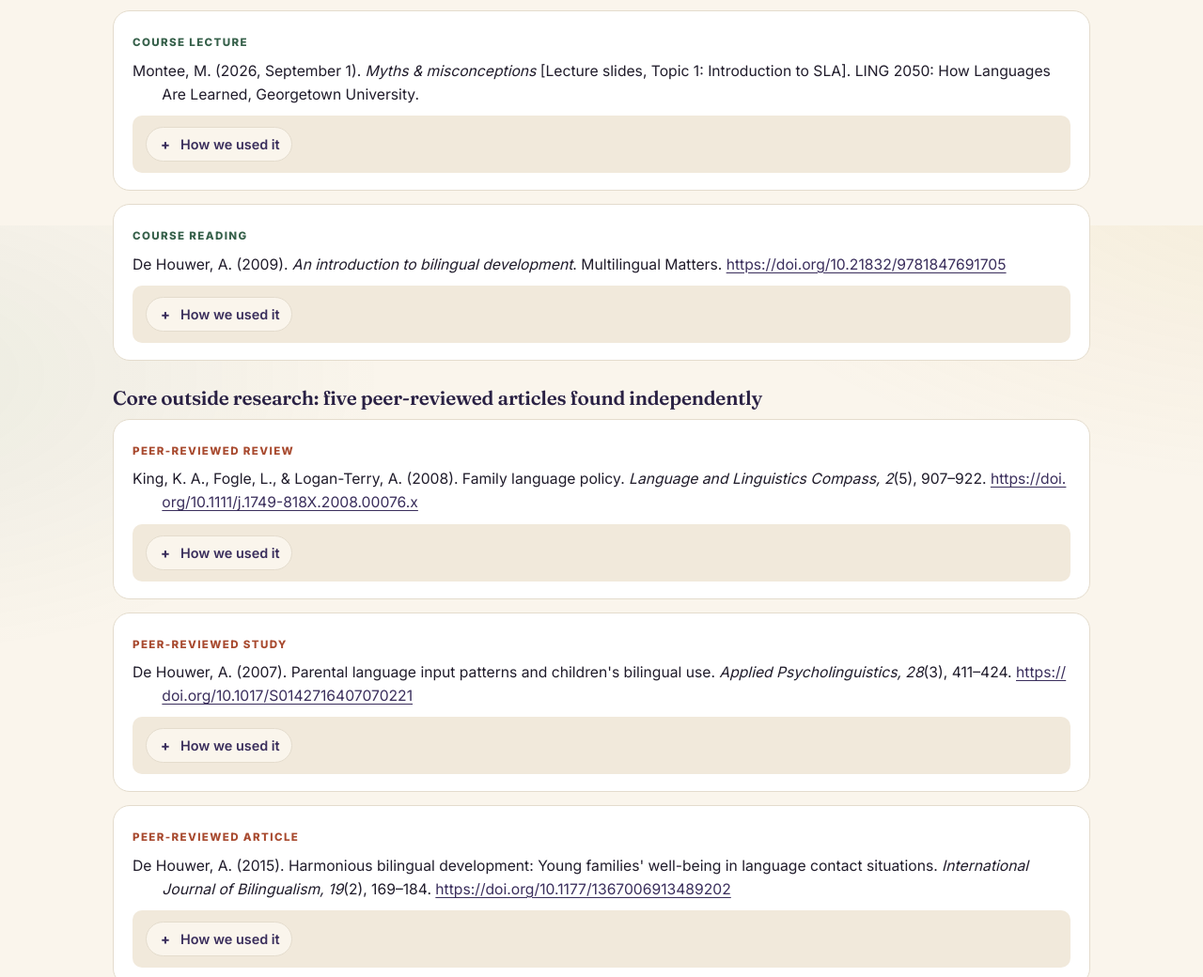
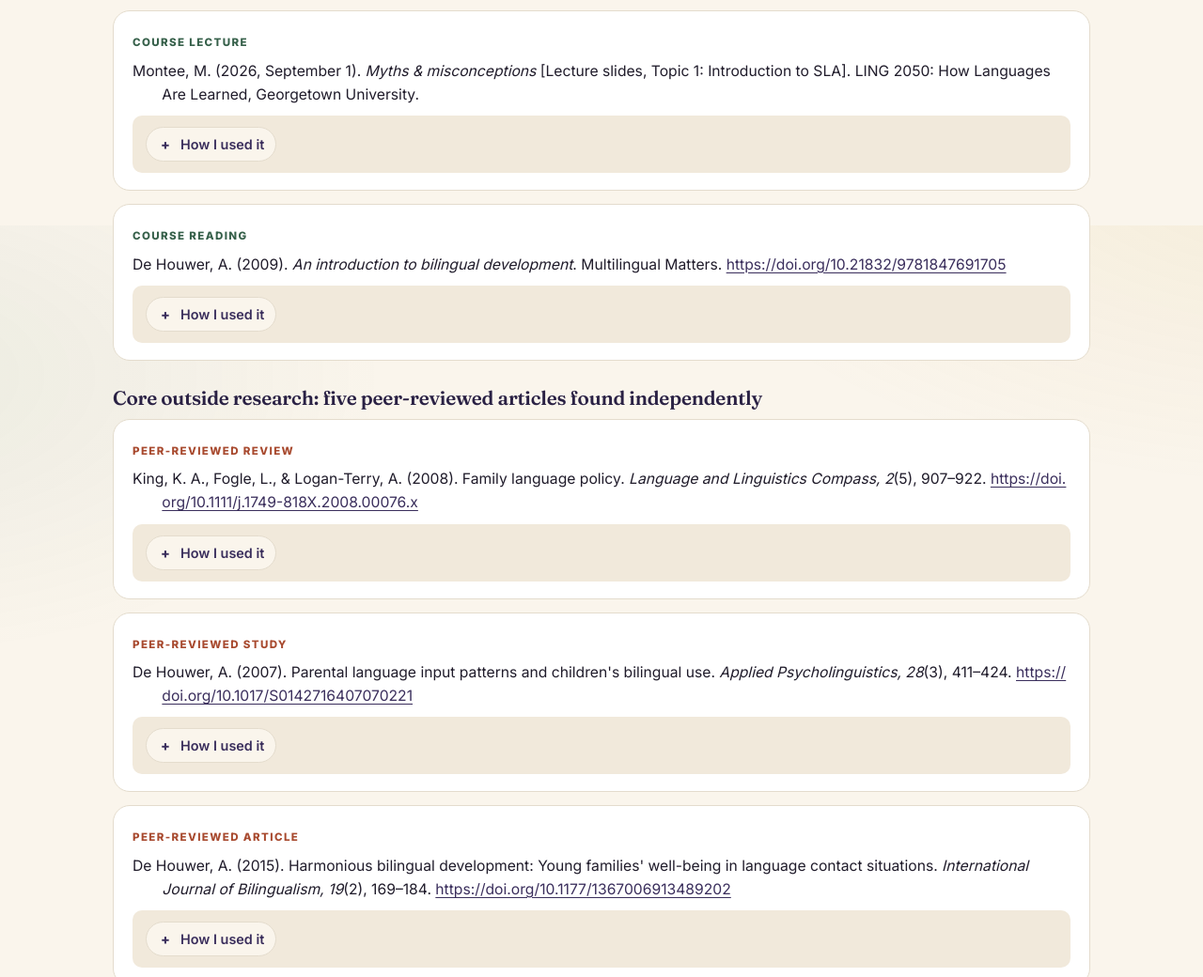
Before and after one commit to joshlammbo0/Every-Family-Has-a-Language-Plan, a plain HTML site: page index.html in a window 1280 px wide. Shown: the part 10960-12000 px from the top of the page at 94% size. Drawn offline with Linux system fonts and the light colour scheme.

Commit message:
Change "How we used it" to "How I used it"
The project is individual work, so the reference notes, the Research &
References intro, the README, and the reflection outline now use the
first-person singular. One note that said "we read" is changed to match.

Co-Authored-By: Claude Fable 5.2 <noreply@anthropic.com>

```diff
--- a/index.html
+++ b/index.html
@@ -767,7 +767,7 @@
   <div class="wrap">
     <div class="section-head">
       <h2 id="sources-title">Research &amp; References</h2>
-      <p class="lede">Every substantive claim on this page carries a small source marker that jumps here. References follow APA 7. Open "How we used it" on any entry to see exactly which claims it supports.</p>
+      <p class="lede">Every substantive claim on this page carries a small source marker that jumps here. References follow APA 7. Open "How I used it" on any entry to see exactly which claims it supports.</p>
       <ul class="source-summary" aria-label="Source counts">
         <li><b>5</b> course readings and lectures</li>
         <li><b>5</b> core peer-reviewed articles found independently</li>
@@ -782,27 +782,27 @@
           <article class="ref" id="src-ortega2013" tabindex="-1">
             <span class="kind course">Course reading</span>
             <p class="apa">Ortega, L. (2013). Introduction. In <em>Understanding second language acquisition</em> (2nd ed., pp. 1–11). Routledge. <a href="https://doi.org/10.4324/9780203777282" rel="noopener">https://doi.org/10.4324/9780203777282</a></p>
-            <details class="use"><summary>How we used it</summary><p>Growing up with more than one language is the global majority experience while monolingualism is the norm in many Western middle-class contexts (pp. 3–4); the "monolingual bias" in how speakers are judged (pp. 5–6); the distinction between foreign, second, and heritage learning contexts (p. 6); and the observation that parents who value bilingualism ask SLA-relevant questions (p. 7).</p></details>
+            <details class="use"><summary>How I used it</summary><p>Growing up with more than one language is the global majority experience while monolingualism is the norm in many Western middle-class contexts (pp. 3–4); the "monolingual bias" in how speakers are judged (pp. 5–6); the distinction between foreign, second, and heritage learning contexts (p. 6); and the observation that parents who value bilingualism ask SLA-relevant questions (p. 7).</p></details>
           </article>
           <article class="ref" id="src-pavlenko2015" tabindex="-1">
             <span class="kind course">Course reading</span>
             <p class="apa">Pavlenko, A. (2015, July 15). The dark side of the recent polyglot hype: Was Cleopatra a multilingual or a polyglot? <em>Psychology Today</em>. <a href="https://www.psychologytoday.com/us/blog/life-bilingual/201507/the-dark-side-the-recent-polyglot-hype" rel="noopener">https://www.psychologytoday.com/us/blog/life-bilingual/201507/the-dark-side-the-recent-polyglot-hype</a></p>
-            <details class="use"><summary>How we used it</summary><p>Media portrayals of "polyglots" trivialize the time and effort language learning takes, obscure how normal multilingualism is worldwide, reinforce monolingual norms, and can leave ordinary people feeling they should not try. Used for the "perfect speaker" myth and the framing of the guide.</p></details>
+            <details class="use"><summary>How I used it</summary><p>Media portrayals of "polyglots" trivialize the time and effort language learning takes, obscure how normal multilingualism is worldwide, reinforce monolingual norms, and can leave ordinary people feeling they should not try. Used for the "perfect speaker" myth and the framing of the guide.</p></details>
           </article>
           <article class="ref" id="src-gass2020" tabindex="-1">
             <span class="kind course">Course reading</span>
             <p class="apa">Gass, S. M., Behney, J., &amp; Plonsky, L. (2020). The transition period. In <em>Second language acquisition: An introductory course</em> (4th ed., pp. 104–132). Routledge. <a href="https://doi.org/10.4324/9781315181752" rel="noopener">https://doi.org/10.4324/9781315181752</a></p>
-            <details class="use"><summary>How we used it</summary><p>Children actively construct grammar rather than imitate (pp. 105–106, the "holded" examples); the boundary between simultaneous and sequential childhood bilingualism is not clear-cut (pp. 111–112); input quality was seen as a central variable in child L2 outcomes (p. 112); "younger is better" is an oversimplification — younger learners tend toward better pronunciation while older learners often do better on other aspects (pp. 112–113).</p></details>
+            <details class="use"><summary>How I used it</summary><p>Children actively construct grammar rather than imitate (pp. 105–106, the "holded" examples); the boundary between simultaneous and sequential childhood bilingualism is not clear-cut (pp. 111–112); input quality was seen as a central variable in child L2 outcomes (p. 112); "younger is better" is an oversimplification — younger learners tend toward better pronunciation while older learners often do better on other aspects (pp. 112–113).</p></details>
           </article>
           <article class="ref" id="src-montee2026" tabindex="-1">
             <span class="kind course">Course lecture</span>
             <p class="apa">Montee, M. (2026, September 1). <em>Myths &amp; misconceptions</em> [Lecture slides, Topic 1: Introduction to SLA]. LING 2050: How Languages Are Learned, Georgetown University.</p>
-            <details class="use"><summary>How we used it</summary><p>The lecture (drawing on Lightbown &amp; Spada, 2006, and King &amp; Mackey, 2007) states that young bilingual children often control a smaller vocabulary in each language but a similar total across both (slide 13); that for young children, in-person interaction is required and edutainment is a supplement rather than a substitute (slide 16); that "earlier is better" is true with important qualifications (slide 12); that cognitive advantages hold "in some ways" (slide 17); and that family connection and heritage pride are personal benefits of bilingualism (slide 26).</p></details>
+            <details class="use"><summary>How I used it</summary><p>The lecture (drawing on Lightbown &amp; Spada, 2006, and King &amp; Mackey, 2007) states that young bilingual children often control a smaller vocabulary in each language but a similar total across both (slide 13); that for young children, in-person interaction is required and edutainment is a supplement rather than a substitute (slide 16); that "earlier is better" is true with important qualifications (slide 12); that cognitive advantages hold "in some ways" (slide 17); and that family connection and heritage pride are personal benefits of bilingualism (slide 26).</p></details>
           </article>
           <article class="ref" id="src-dehouwer2009" tabindex="-1">
             <span class="kind course">Course reading</span>
             <p class="apa">De Houwer, A. (2009). <em>An introduction to bilingual development</em>. Multilingual Matters. <a href="https://doi.org/10.21832/9781847691705" rel="noopener">https://doi.org/10.21832/9781847691705</a></p>
-            <details class="use"><summary>How we used it</summary><p>The assigned course text on Bilingual First Language Acquisition (Chapters 1–6). Used for: raising a child bilingually being a conscious decision for some couples and "a matter of course" for others (p. 4); the milestones box and the point that the wide variation in timing is the same normal variation seen in monolingual children (pp. 5–6); the warning that advising parents to drop a language is "simply unethical" when it assumes bilingual input is the problem (p. 7); the finding that in "every fourth family" where children hear two languages they speak only one (p. 8); <em>dilingual conversations</em> and <em>monolingual discourse strategies</em> (pp. 8–9); strict one-person-one-language as "an idealization" (p. 12); mixed utterances declining when children hear fewer of them (p. 63); dilingual conversations becoming a habit that erodes speaking ability (p. 64); the main factors behind variation between bilingual children (p. 70); "parental work" and guilt (p. 71); the absence of evidence that bilingual children are confused (p. 72); and the closing description of what children need (p. 73).</p></details>
+            <details class="use"><summary>How I used it</summary><p>The assigned course text on Bilingual First Language Acquisition (Chapters 1–6). Used for: raising a child bilingually being a conscious decision for some couples and "a matter of course" for others (p. 4); the milestones box and the point that the wide variation in timing is the same normal variation seen in monolingual children (pp. 5–6); the warning that advising parents to drop a language is "simply unethical" when it assumes bilingual input is the problem (p. 7); the finding that in "every fourth family" where children hear two languages they speak only one (p. 8); <em>dilingual conversations</em> and <em>monolingual discourse strategies</em> (pp. 8–9); strict one-person-one-language as "an idealization" (p. 12); mixed utterances declining when children hear fewer of them (p. 63); dilingual conversations becoming a habit that erodes speaking ability (p. 64); the main factors behind variation between bilingual children (p. 70); "parental work" and guilt (p. 71); the absence of evidence that bilingual children are confused (p. 72); and the closing description of what children need (p. 73).</p></details>
           </article>
 
         </div>
@@ -814,27 +814,27 @@
           <article class="ref" id="src-king2008" tabindex="-1">
             <span class="kind outside">Peer-reviewed review</span>
             <p class="apa">King, K. A., Fogle, L., &amp; Logan-Terry, A. (2008). Family language policy. <em>Language and Linguistics Compass, 2</em>(5), 907–922. <a href="https://doi.org/10.1111/j.1749-818X.2008.00076.x" rel="noopener">https://doi.org/10.1111/j.1749-818X.2008.00076.x</a></p>
-            <details class="use"><summary>How we used it</summary><p>The field-defining review. Provides the definition of family language policy as "explicit and overt planning in relation to language use within the home among family members"; frames FLP as bringing together language policy and child language acquisition research; reports that language ideologies shape family language practices; treats "one person–one language" as one policy whose link to child outcomes is studied rather than assumed; describes language as managed, learned, and <em>negotiated</em> within families; and argues that FLPs shape children's developmental trajectories, connect with school success, and collectively determine the maintenance of minority languages.</p></details>
+            <details class="use"><summary>How I used it</summary><p>The field-defining review. Provides the definition of family language policy as "explicit and overt planning in relation to language use within the home among family members"; frames FLP as bringing together language policy and child language acquisition research; reports that language ideologies shape family language practices; treats "one person–one language" as one policy whose link to child outcomes is studied rather than assumed; describes language as managed, learned, and <em>negotiated</em> within families; and argues that FLPs shape children's developmental trajectories, connect with school success, and collectively determine the maintenance of minority languages.</p></details>
           </article>
           <article class="ref" id="src-dehouwer2007" tabindex="-1">
             <span class="kind outside">Peer-reviewed study</span>
             <p class="apa">De Houwer, A. (2007). Parental language input patterns and children's bilingual use. <em>Applied Psycholinguistics, 28</em>(3), 411–424. <a href="https://doi.org/10.1017/S0142716407070221" rel="noopener">https://doi.org/10.1017/S0142716407070221</a></p>
-            <details class="use"><summary>How we used it</summary><p>Questionnaire study of 1,899 families in Flanders with a child aged 6–10 and at least one parent speaking a language other than Dutch. All children spoke the majority language, but minority-language use was not universal; parental input patterns correlated with child minority-language use; patterns in which both parents used the minority language and at most one also used the majority language had a high chance of success; and the one parent–one language pattern was "neither necessary nor sufficient." Used for the OPOL myth, the "heritage language needs protecting" point, and the plan builder's exposure notes. Only claims stated in the published abstract are used; specific percentages are deliberately not quoted.</p></details>
+            <details class="use"><summary>How I used it</summary><p>Questionnaire study of 1,899 families in Flanders with a child aged 6–10 and at least one parent speaking a language other than Dutch. All children spoke the majority language, but minority-language use was not universal; parental input patterns correlated with child minority-language use; patterns in which both parents used the minority language and at most one also used the majority language had a high chance of success; and the one parent–one language pattern was "neither necessary nor sufficient." Used for the OPOL myth, the "heritage language needs protecting" point, and the plan builder's exposure notes. Only claims stated in the published abstract are used; specific percentages are deliberately not quoted.</p></details>
           </article>
           <article class="ref" id="src-dehouwer2015" tabindex="-1">
             <span class="kind outside">Peer-reviewed article</span>
             <p class="apa">De Houwer, A. (2015). Harmonious bilingual development: Young families' well-being in language contact situations. <em>International Journal of Bilingualism, 19</em>(2), 169–184. <a href="https://doi.org/10.1177/1367006913489202" rel="noopener">https://doi.org/10.1177/1367006913489202</a></p>
-            <details class="use"><summary>How we used it</summary><p>Defines harmonious bilingual development as the experience of well-being in a language-contact situation involving young children and their families; proposes as its elements parent–child conversations largely in a single language, children's active use of both languages, and roughly comparable proficiency; and identifies positive attitudes to early bilingualism, discourse socialization patterns, and how often children hear each language as likely contributing factors. Used to center family well-being, to support gently steering dilingual conversations, and for the "drop the guilt" step.</p></details>
+            <details class="use"><summary>How I used it</summary><p>Defines harmonious bilingual development as the experience of well-being in a language-contact situation involving young children and their families; proposes as its elements parent–child conversations largely in a single language, children's active use of both languages, and roughly comparable proficiency; and identifies positive attitudes to early bilingualism, discourse socialization patterns, and how often children hear each language as likely contributing factors. Used to center family well-being, to support gently steering dilingual conversations, and for the "drop the guilt" step.</p></details>
           </article>
           <article class="ref" id="src-hoff2012" tabindex="-1">
             <span class="kind outside">Peer-reviewed study</span>
             <p class="apa">Hoff, E., Core, C., Place, S., Rumiche, R., Señor, M., &amp; Parra, M. (2012). Dual language exposure and early bilingual development. <em>Journal of Child Language, 39</em>(1), 1–27. <a href="https://doi.org/10.1017/S0305000910000759" rel="noopener">https://doi.org/10.1017/S0305000910000759</a></p>
-            <details class="use"><summary>How we used it</summary><p>Compared bilingually and monolingually developing children aged 1;10 to 2;6 from similar high-SES backgrounds. Monolingual children were ahead on single-language measures of vocabulary and grammar, but the groups were comparable on total vocabulary; within the bilingual group, every vocabulary and grammar measure tracked the relative amount of input in that language. Used for the "confusion" myth and every claim that exposure in a language drives skill in that language.</p></details>
+            <details class="use"><summary>How I used it</summary><p>Compared bilingually and monolingually developing children aged 1;10 to 2;6 from similar high-SES backgrounds. Monolingual children were ahead on single-language measures of vocabulary and grammar, but the groups were comparable on total vocabulary; within the bilingual group, every vocabulary and grammar measure tracked the relative amount of input in that language. Used for the "confusion" myth and every claim that exposure in a language drives skill in that language.</p></details>
           </article>
           <article class="ref" id="src-byers2013" tabindex="-1">
             <span class="kind outside">Peer-reviewed study</span>
             <p class="apa">Byers-Heinlein, K. (2013). Parental language mixing: Its measurement and the relation of mixed input to young bilingual children's vocabulary size. <em>Bilingualism: Language and Cognition, 16</em>(1), 32–48. <a href="https://doi.org/10.1017/S1366728912000120" rel="noopener">https://doi.org/10.1017/S1366728912000120</a></p>
-            <details class="use"><summary>How we used it</summary><p>181 bilingual parents completed a new Language Mixing Scale; over 90% reported regularly mixing languages within sentences when speaking to their child. Higher mixing predicted significantly smaller comprehension vocabularies at 1.5 years and marginally smaller production vocabularies at 2 years after controlling for exposure, age, gender, and balance; amount of exposure was the strongest predictor overall. The article also notes that bilingual children vary considerably in how they encounter their languages, that families use strategies ranging from OPOL to free mixing, and that earlier research mostly sampled families who avoided mixing. Used for the mixing caveat, the "hope–habit gap," and the normal-variation note.</p></details>
+            <details class="use"><summary>How I used it</summary><p>181 bilingual parents completed a new Language Mixing Scale; over 90% reported regularly mixing languages within sentences when speaking to their child. Higher mixing predicted significantly smaller comprehension vocabularies at 1.5 years and marginally smaller production vocabularies at 2 years after controlling for exposure, age, gender, and balance; amount of exposure was the strongest predictor overall. The article also notes that bilingual children vary considerably in how they encounter their languages, that families use strategies ranging from OPOL to free mixing, and that earlier research mostly sampled families who avoided mixing. Used for the mixing caveat, the "hope–habit gap," and the normal-variation note.</p></details>
           </article>
         </div>
       </div>
@@ -845,17 +845,17 @@
           <article class="ref" id="src-spolsky2012" tabindex="-1">
             <span class="kind note">Framework source</span>
             <p class="apa">Spolsky, B. (2012). Family language policy – the critical domain. <em>Journal of Multilingual and Multicultural Development, 33</em>(1), 3–11. <a href="https://doi.org/10.1080/01434632.2011.638072" rel="noopener">https://doi.org/10.1080/01434632.2011.638072</a></p>
-            <details class="use"><summary>How we used it</summary><p>Source of the three-component model of language policy — practices, beliefs (ideology), and management — applied to the family domain. Used only for attributing the framework.</p></details>
+            <details class="use"><summary>How I used it</summary><p>Source of the three-component model of language policy — practices, beliefs (ideology), and management — applied to the family domain. Used only for attributing the framework.</p></details>
           </article>
           <article class="ref" id="src-place2011" tabindex="-1">
             <span class="kind note">Peer-reviewed study</span>
             <p class="apa">Place, S., &amp; Hoff, E. (2011). Properties of dual language exposure that influence 2-year-olds' bilingual proficiency. <em>Child Development, 82</em>(6), 1834–1849. <a href="https://doi.org/10.1111/j.1467-8624.2011.01660.x" rel="noopener">https://doi.org/10.1111/j.1467-8624.2011.01660.x</a></p>
-            <details class="use"><summary>How we used it</summary><p>Diary study of 29 Spanish–English bilingual 25-month-olds. Relative exposure predicted outcomes in each language; the number of different speakers and the percentage of input from native speakers were unique predictors of English skills. Used for "widen the circle" and the nuance in the "perfect speaker" myth.</p></details>
+            <details class="use"><summary>How I used it</summary><p>Diary study of 29 Spanish–English bilingual 25-month-olds. Relative exposure predicted outcomes in each language; the number of different speakers and the percentage of input from native speakers were unique predictors of English skills. Used for "widen the circle" and the nuance in the "perfect speaker" myth.</p></details>
           </article>
           <article class="ref" id="src-dehouwer1999" tabindex="-1">
             <span class="kind note">Related work by a course author</span>
             <p class="apa">De Houwer, A. (1999). Environmental factors in early bilingual development: The role of parental beliefs and attitudes. In G. Extra &amp; L. Verhoeven (Eds.), <em>Bilingualism and migration</em> (pp. 75–96). Mouton de Gruyter. <a href="https://doi.org/10.1515/9783110807820.75" rel="noopener">https://doi.org/10.1515/9783110807820.75</a></p>
-            <details class="use"><summary>How we used it</summary><p>Source of the term <em>impact belief</em>: a parent's belief that their own language behavior affects their child's language development. Cited once, in the "Beliefs" card. The 2009 course textbook excerpts we read do not use the term, so the original chapter is cited instead.</p></details>
+            <details class="use"><summary>How I used it</summary><p>Source of the term <em>impact belief</em>: a parent's belief that their own language behavior affects their child's language development. Cited once, in the "Beliefs" card. The 2009 course textbook excerpts I read do not use the term, so the original chapter is cited instead.</p></details>
           </article>
         </div>
       </div>
```
Also changed, not shown: 2 other files.
